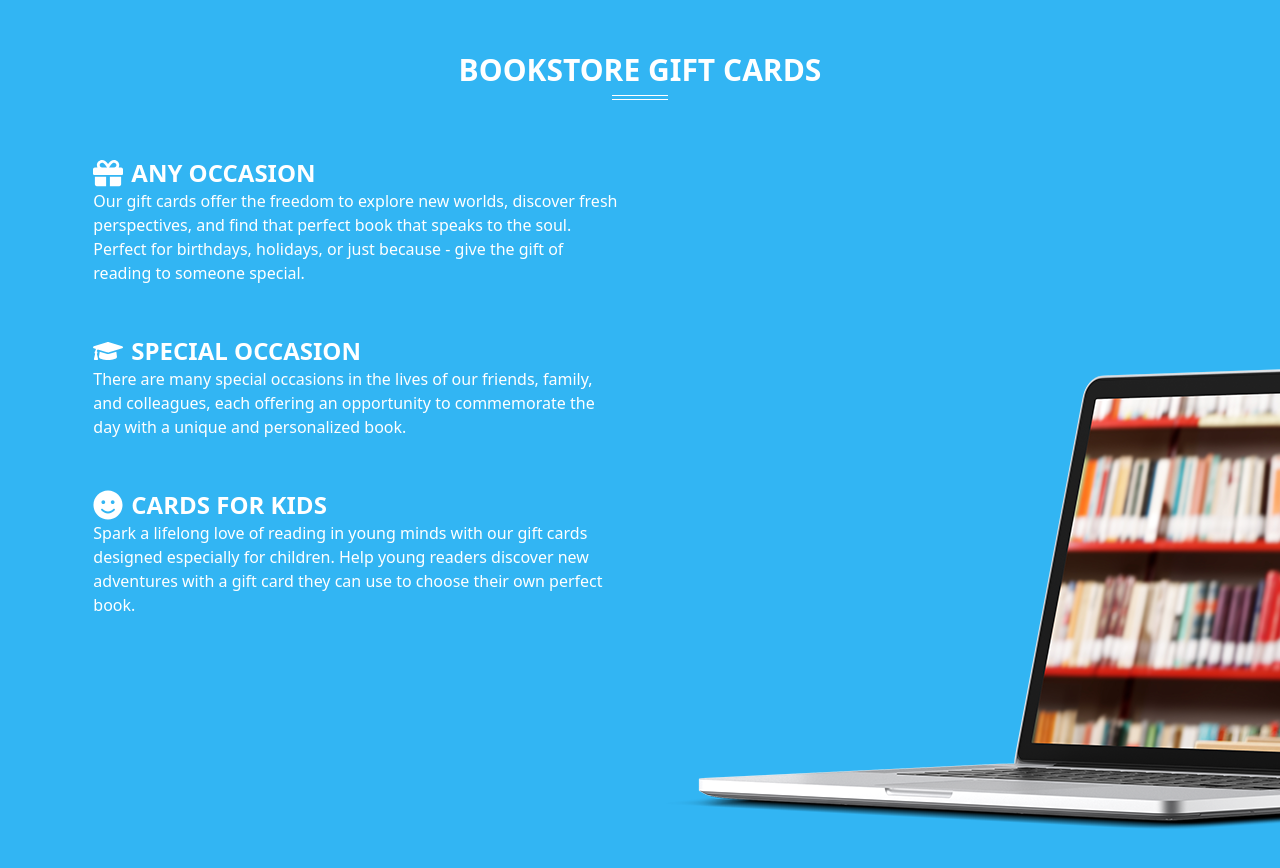
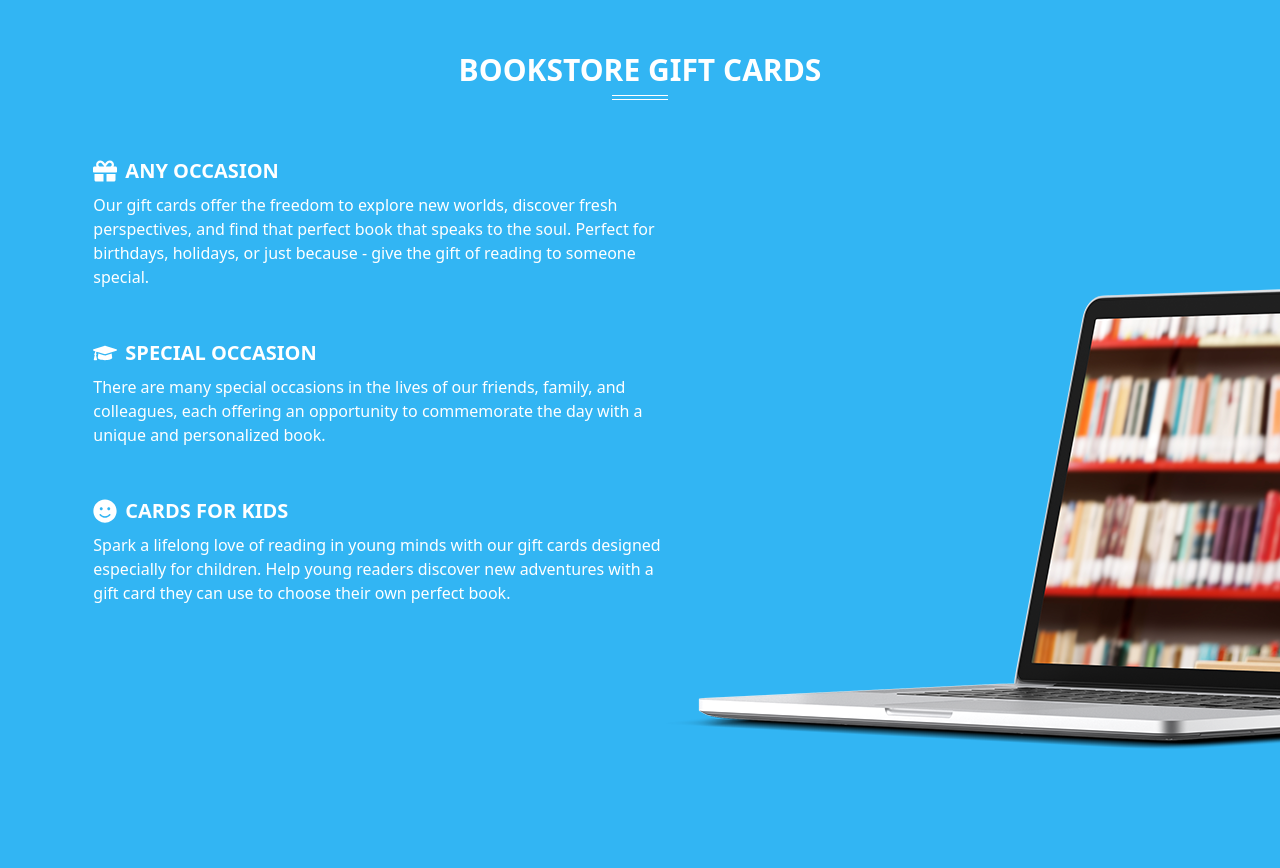
Before and after one commit to emmanuel-cruz-dev/literarium, a React (Vite) app: page / in a window 1280 px wide. Shown: the part 5580-6448 px from the top of the page. Built offline with nearby package versions, Linux system fonts and the light colour scheme.

Commit message:
Gift estructurado y estilizado

```diff
--- a/src/components/Gift.tsx
+++ b/src/components/Gift.tsx
@@ -38,10 +38,10 @@ const cards = [
 
 const GiftCard: FC<GiftCardProps> = ({ icon, title, description }) => {
   return (
-    <article className="gift__card-body flex items-center w-[52%]">
-      <div className="gift__card-item flex flex-col p-6">
-        <div className="flex items-center gap-2 text-2xl uppercase font-bold">
-          <span className="text-3xl">{icon}</span>
+    <article className="gift__card-body flex items-center w-[56%]">
+      <div className="gift__card-item flex flex-col gap-2 p-6">
+        <div className="flex items-center gap-2 text-xl uppercase font-bold">
+          <span className="text-2xl">{icon}</span>
           <h2>{title}</h2>
         </div>
         <p className="font-light">{description}</p>
--- a/src/styles/App.css
+++ b/src/styles/App.css
@@ -444,7 +444,7 @@ body {
 .gift {
   position: relative;
   overflow: visible;
-  height: 130vh;
+  height: 120vh;
 }
 
 .gift__background-image {
@@ -468,7 +468,7 @@ body {
 .gift__card-item {
   border-top: 1px solid transparent;
   border-bottom: 1px solid transparent;
-  transition: background-color 0.3s ease-in-out;
+  transition: background-color 0.3s ease-in-out, border 0.3s ease-in-out;
 }
 
 .gift__card-item__arrow {
```
